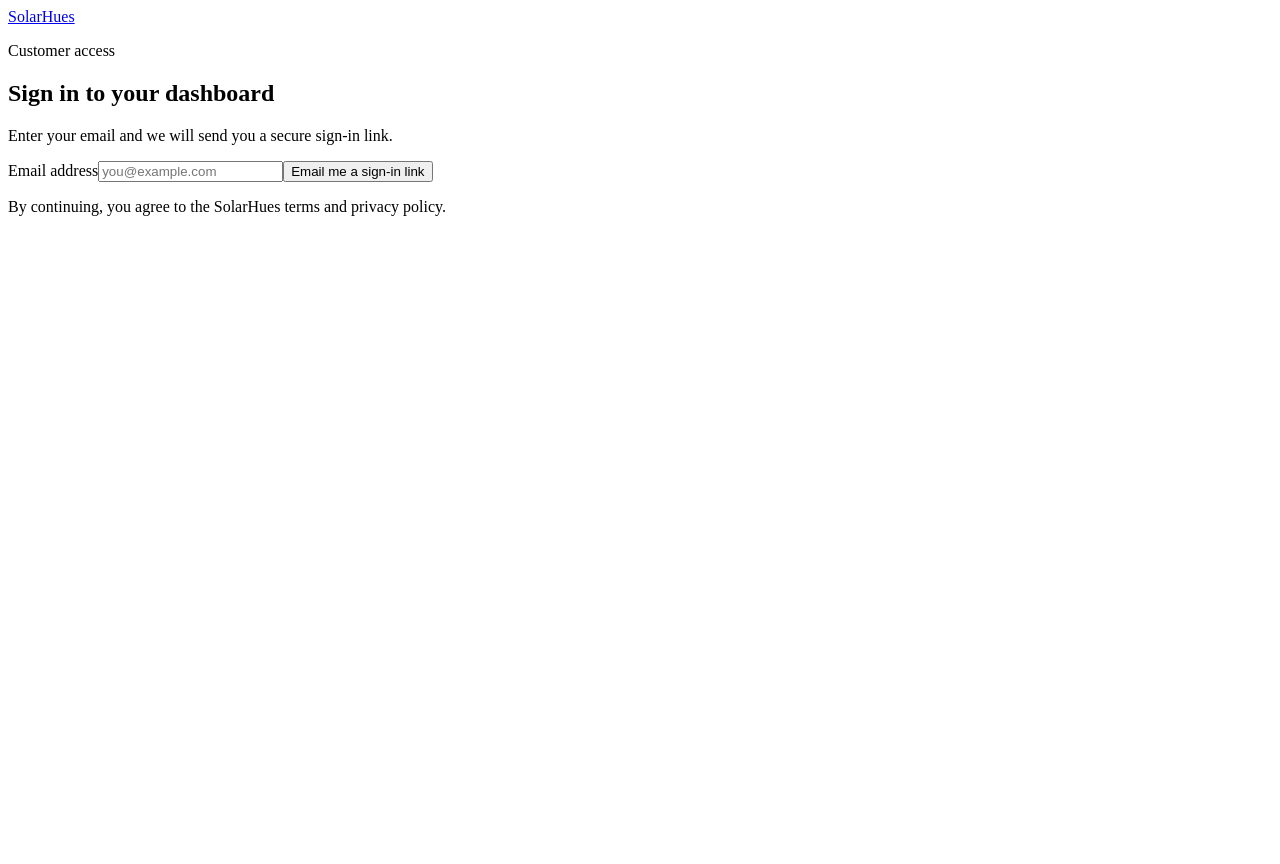
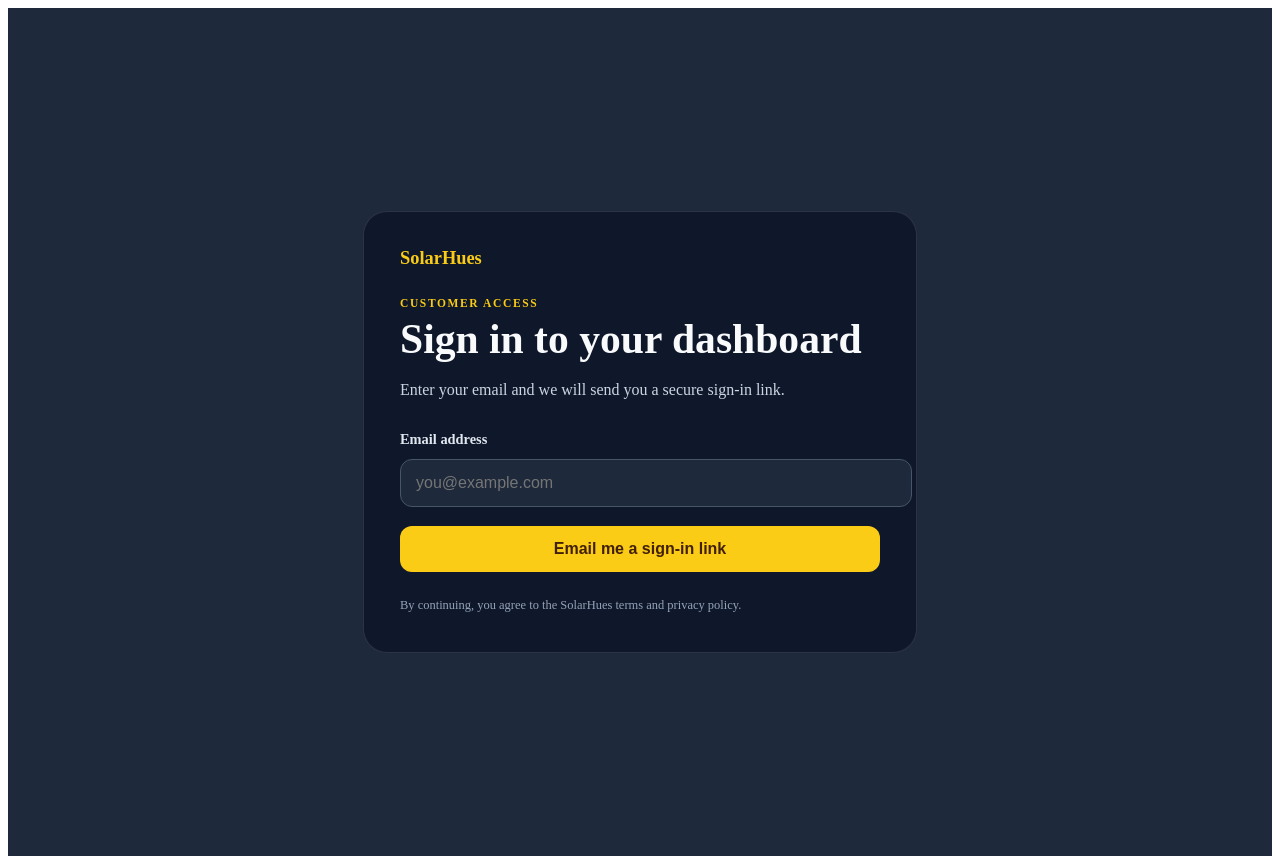
Before and after one commit to Solarhues/Solarhues-site, a Next.js app: page /login in a window 1280 px wide. Before the commit the page ends 800 px from the top, so only its background shows below. Built offline with nearby package versions, Linux system fonts and the light colour scheme.

Commit message:
Add styles for login page and form elements

```diff
--- a/app/globals.css
+++ b/app/globals.css
@@ -201,3 +201,119 @@
 .dashboard-error {
   color: #fecaca;
 }
+.login-page {
+  display: grid;
+  min-height: 100vh;
+  padding: 24px;
+  place-items: center;
+  background: #1e293b;
+}
+
+.login-card {
+  width: min(100%, 480px);
+  padding: 36px;
+  border: 1px solid rgba(148, 163, 184, 0.2);
+  border-radius: 24px;
+  background: #0f172a;
+  color: #f8fafc;
+}
+
+.login-brand {
+  display: inline-block;
+  margin-bottom: 28px;
+  color: #facc15;
+  font-size: 1.15rem;
+  font-weight: 800;
+  text-decoration: none;
+}
+
+.login-eyebrow {
+  margin: 0 0 8px;
+  color: #facc15;
+  font-size: 0.72rem;
+  font-weight: 800;
+  letter-spacing: 0.14em;
+  text-transform: uppercase;
+}
+
+.login-card h1 {
+  margin: 0;
+  font-size: clamp(1.9rem, 6vw, 2.6rem);
+  line-height: 1.1;
+}
+
+.login-description {
+  margin: 14px 0 28px;
+  color: #cbd5e1;
+  line-height: 1.65;
+}
+
+.login-form {
+  display: grid;
+  gap: 11px;
+}
+
+.login-form label {
+  color: #e2e8f0;
+  font-size: 0.9rem;
+  font-weight: 700;
+}
+
+.login-form input {
+  width: 100%;
+  padding: 14px 15px;
+  border: 1px solid #475569;
+  border-radius: 12px;
+  background: #1e293b;
+  color: #f8fafc;
+  font-size: 1rem;
+}
+
+.login-form button {
+  width: 100%;
+  margin-top: 8px;
+  padding: 14px 16px;
+  border: 0;
+  border-radius: 12px;
+  background: #facc15;
+  color: #422006;
+  font-size: 1rem;
+  font-weight: 800;
+  cursor: pointer;
+}
+
+.login-form button:disabled {
+  opacity: 0.65;
+  cursor: not-allowed;
+}
+
+.login-success,
+.login-error {
+  margin: 18px 0 0;
+  padding: 12px 14px;
+  border-radius: 12px;
+  line-height: 1.5;
+}
+
+.login-success {
+  background: rgba(5, 150, 105, 0.18);
+  color: #a7f3d0;
+}
+
+.login-error {
+  background: rgba(220, 38, 38, 0.18);
+  color: #fecaca;
+}
+
+.login-footnote {
+  margin: 24px 0 0;
+  color: #94a3b8;
+  font-size: 0.78rem;
+  line-height: 1.55;
+}
+
+.login-loading {
+  margin: 0;
+  color: #cbd5e1;
+  text-align: center;
+}
```
